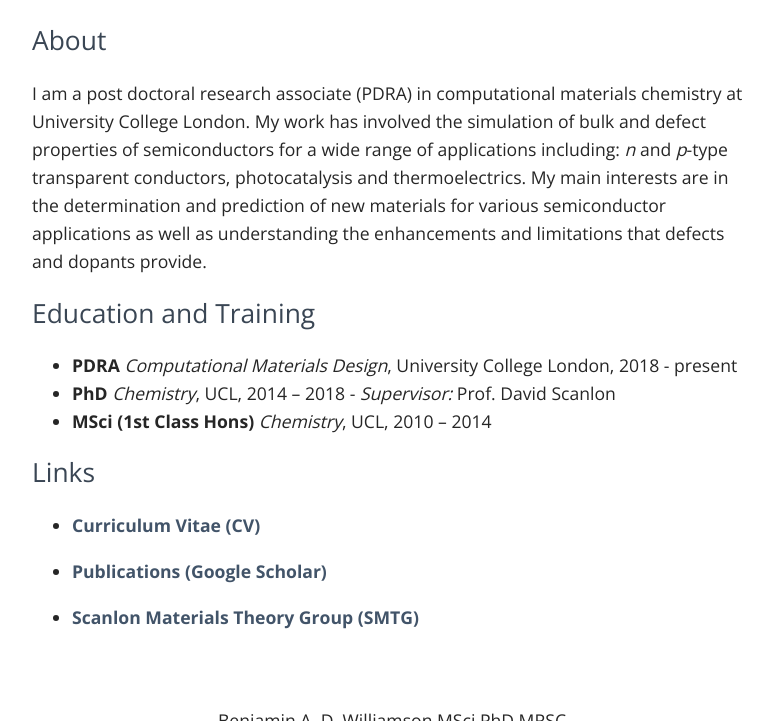
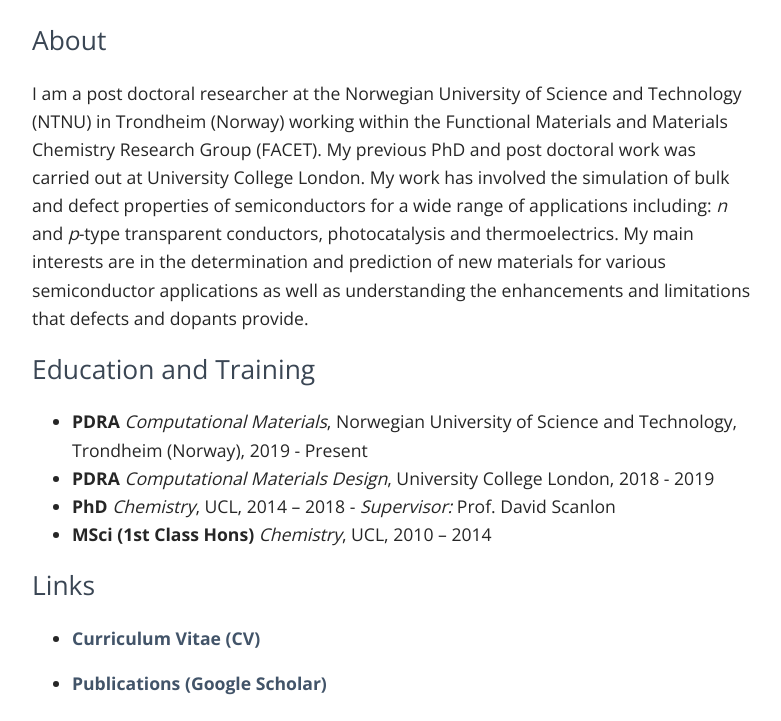
Before and after one commit to badw/badw.github.io, a Jekyll site: the page built from index.md, in a window 1280 px wide and 900 px high, scrolled down 387 px, cut to the strip 179-900 px from the top of the window. Shown: the whole strip, without its empty margins (248-1029 px from the left). Built offline with Jekyll 4.4.1, drawn with Linux system fonts in a browser that asks for light colours; some web fonts are replaced; some of the changed text lies outside the part shown.

Commit message:
updated cv etc. for Norway

```diff
--- a/_config.yml
+++ b/_config.yml
@@ -1,6 +1,6 @@
 title: Benjamin A. D. Williamson
 description: PDRA in Computational Materials Design
-email: benjamin.williamson.10@ucl.ac.uk
+email: benjamin.williamson@ntnu.no
 twitter_username: bad_williamson
 sass:
         sass_dir: _sass
--- a/index.md
+++ b/index.md
@@ -6,11 +6,11 @@ layout: default
 
 
 ## About
-I am a post doctoral research associate (PDRA) in computational materials chemistry at University College London. My work has involved the simulation of bulk and defect properties of semiconductors for a wide range of applications including: *n* and *p*-type transparent conductors, photocatalysis and thermoelectrics. My main interests are in the determination and prediction of new materials for various semiconductor applications as well as understanding the enhancements and limitations that defects and dopants provide.
+I am a post doctoral researcher at the Norwegian University of Science and Technology (NTNU) in Trondheim (Norway) working within the Functional Materials and Materials Chemistry Research Group (FACET). My previous PhD and post doctoral work was carried out at University College London. My work has involved the simulation of bulk and defect properties of semiconductors for a wide range of applications including: *n* and *p*-type transparent conductors, photocatalysis and thermoelectrics. My main interests are in the determination and prediction of new materials for various semiconductor applications as well as understanding the enhancements and limitations that defects and dopants provide.
 
 ## Education and Training
-
- - **PDRA** *Computational Materials Design*, University College London, 2018 - present
+ - **PDRA** *Computational Materials*, Norwegian University of Science and Technology, Trondheim (Norway), 2019 - Present
+ - **PDRA** *Computational Materials Design*, University College London, 2018 - 2019
  - **PhD** *Chemistry*, UCL, 2014 – 2018 - *Supervisor:* Prof. David Scanlon
  - **MSci (1st Class Hons)** *Chemistry*, UCL, 2010 – 2014
 
@@ -20,4 +20,8 @@ I am a post doctoral research associate (PDRA) in computational materials chemis
 
  - [Publications (Google Scholar)](https://scholar.google.co.uk/citations?user=c34AgtMAAAAJ&hl=en)
 
+ - [Functional Materials and Materials Chemistry Research Group (FACET)](https://www.ntnu.edu/ima/research/facet)
+
+_Previously:_
+
  - [Scanlon Materials Theory Group (SMTG)](http://www.davidscanlon.com)
```
Also changed, not shown: 1 other file.
